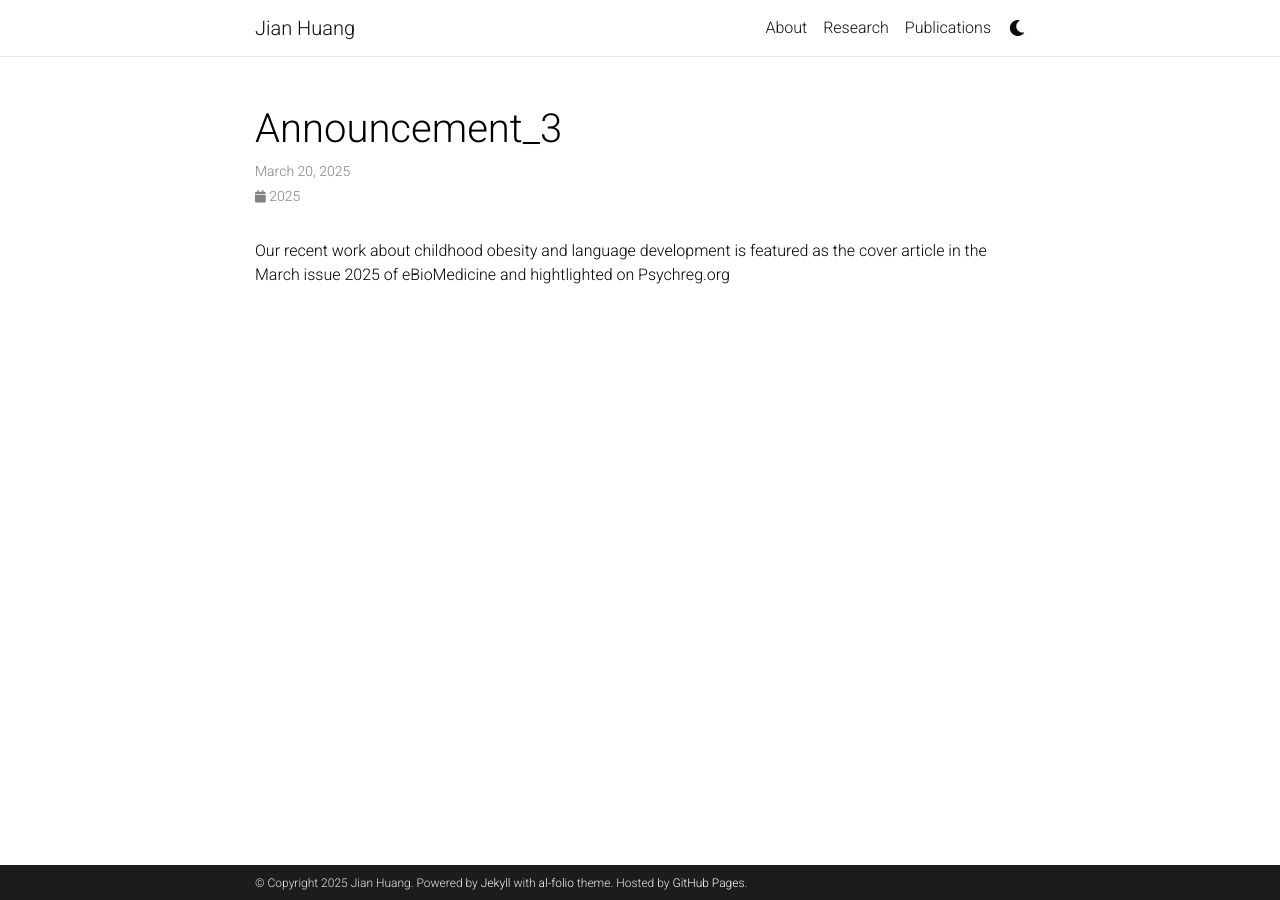
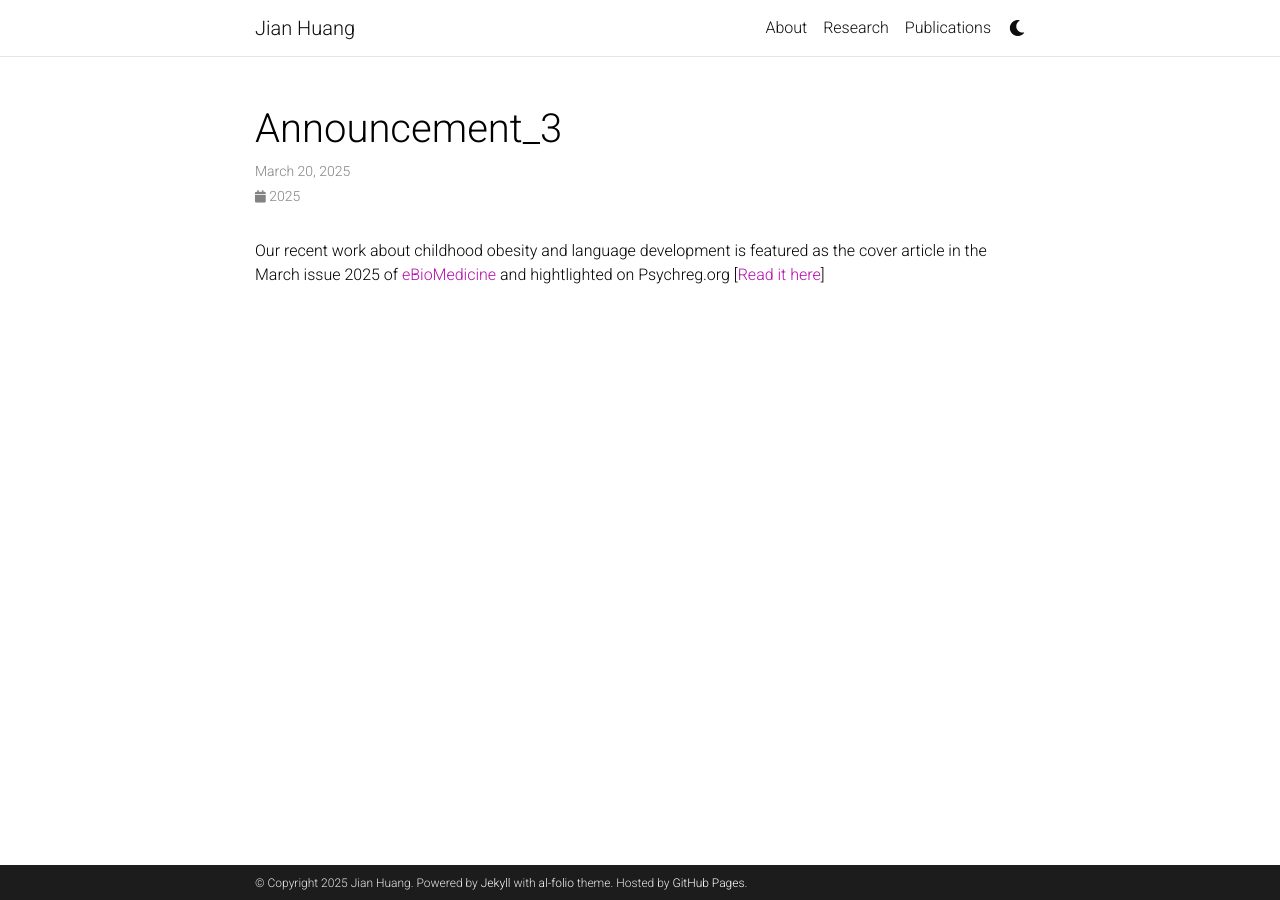
Before and after one commit to jianvhuang/jianvhuang.github.io, a Jekyll site: the page built from _news/announcement_3.md, in a window 1280 px wide. Built offline with Jekyll 4.4.1, drawn with Linux system fonts in a browser that asks for light colours; comment, search, counter and statistics services are not loaded; a style sheet for code colours, icons or effects is not loaded.

Commit message:
Update announcement_3.md
add hyperlink

```diff
--- a/_news/announcement_3.md
+++ b/_news/announcement_3.md
@@ -5,4 +5,4 @@ inline: true
 related_posts: false
 ---
 
-Our recent work about childhood obesity and language development is featured as the cover article in the March issue 2025 of eBioMedicine and hightlighted on Psychreg.org
+Our recent work about childhood obesity and language development is featured as the cover article in the March issue 2025 of [eBioMedicine](https://www.thelancet.com/journals/ebiom/article/PIIS2352-3964(25)00023-4/fulltext) and hightlighted on Psychreg.org [[Read it here](https://www.psychreg.org/obesity-language-skills-share-genetic-link-study-finds/)]
```
